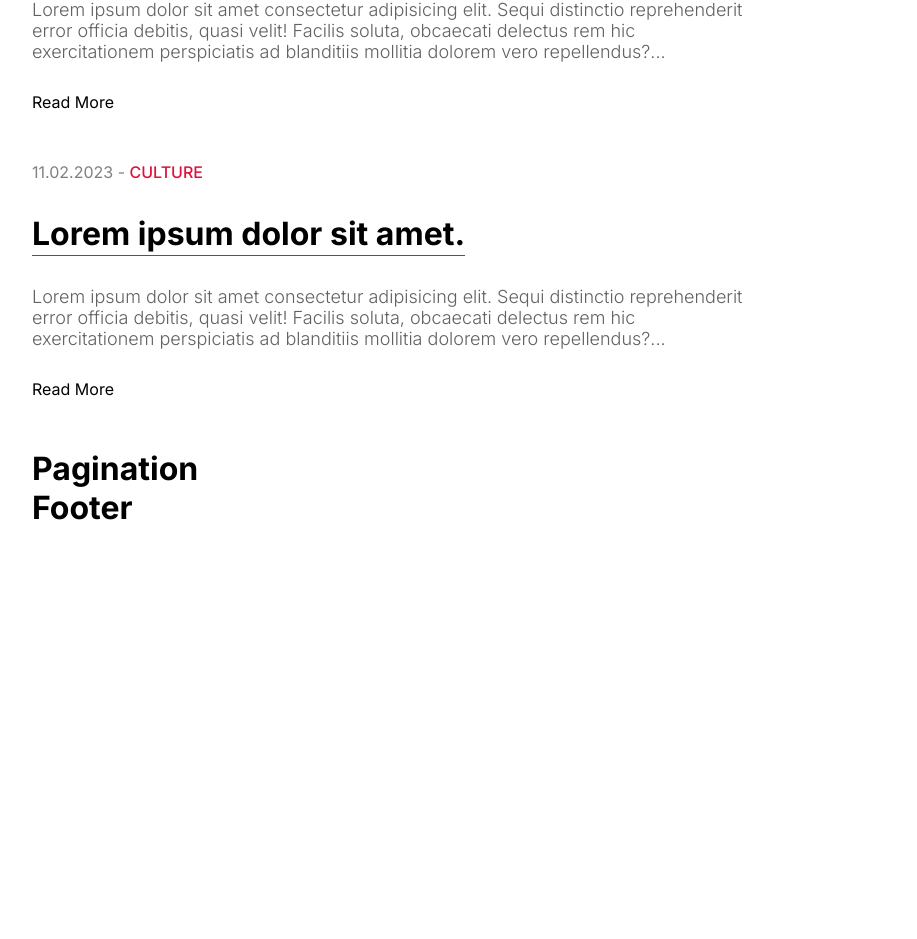
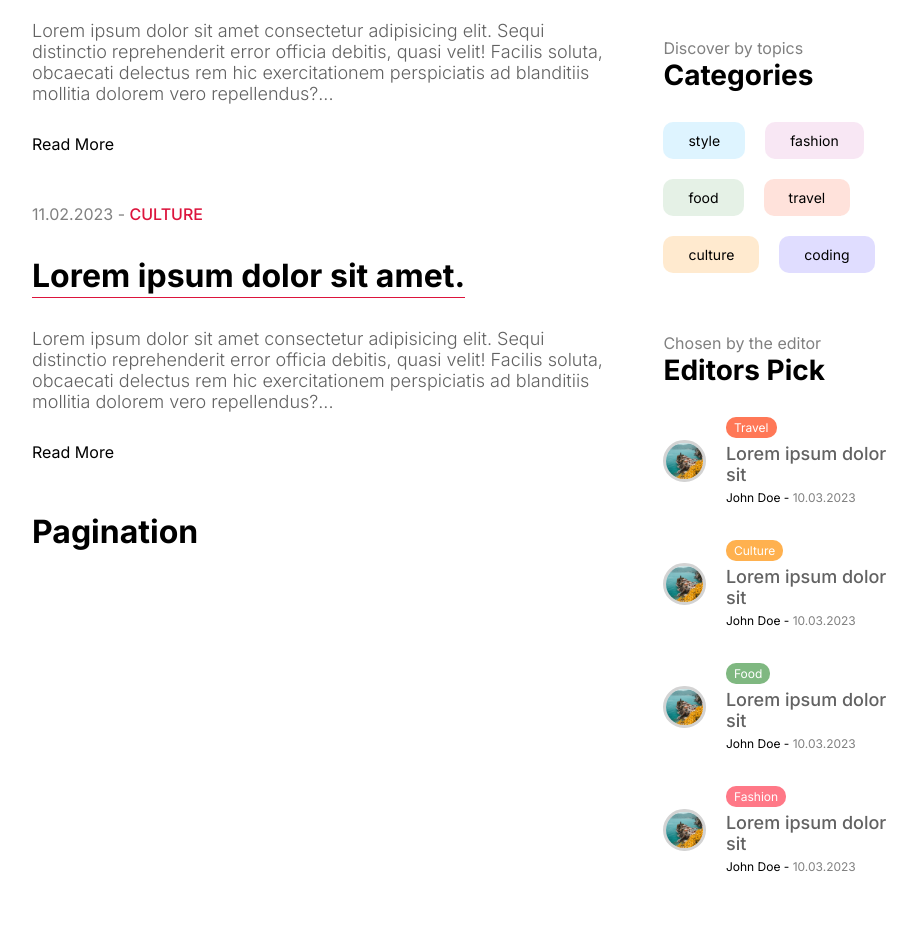
Before and after one commit to Cyber-Infernox/Seasonal-Blogs, a Next.js app in the folder my-app/: page / in a window 1280 px wide. Shown: the part 1777-2716 px from the top of the page, without its empty margins (176-1093 px from the left). Before the commit the page ends 2304 px from the top, so only its background shows below. Built offline with nearby package versions, Linux system fonts and the light colour scheme.

Commit message:
Menu added

```diff
--- a/my-app/src/components/cardList/cardList.module.css
+++ b/my-app/src/components/cardList/cardList.module.css
@@ -1,8 +1,8 @@
 .container {
   flex: 5;
+  padding-top: 50px;
 }
 
 .title {
-  margin-top: 50px;
   margin-bottom: 28px;
 }
--- a/my-app/src/components/menu/Menu.jsx
+++ b/my-app/src/components/menu/Menu.jsx
@@ -1,9 +1,24 @@
+import MenuPosts from "./menuPosts/menuPosts";
+import MenuCategories from "./menuCategories/MenuCategories";
+
+// Style
 import styles from "./menu.module.css";
 
 const Menu = () => {
   return (
-    <div>
-      <h1>Menu</h1>
+    <div className={styles.container}>
+      {/* Top */}
+      <h2 className={styles.subtitle}>{"What's hot"}</h2>
+      <h1 className={styles.title}>Most Popular</h1>
+      <MenuPosts withImage={false} />
+      {/* Middle */}
+      <h2 className={styles.subtitle}>{"Discover by topics"}</h2>
+      <h1 className={styles.title}>Categories</h1>
+      <MenuCategories />
+      {/* Lower */}
+      <h2 className={styles.subtitle}>{"Chosen by the editor"}</h2>
+      <h1 className={styles.title}>Editors Pick</h1>
+      <MenuPosts withImage={true} />
     </div>
   );
 };
--- a/my-app/src/components/menu/menu.module.css
+++ b/my-app/src/components/menu/menu.module.css
@@ -1,3 +1,14 @@
 .container {
   flex: 2;
+  margin-top: 50px;
 }
+
+.subtitle {
+  color: gray;
+  font-size: 16px;
+  font-weight: 400;
+}
+
+.title {
+  font-size: 28px;
+}
--- /dev/null
+++ b/my-app/src/components/menu/menuCategories/MenuCategories.jsx
@@ -0,0 +1,51 @@
+import Link from "next/link";
+
+// Style
+import styles from "./menuCategories.module.css";
+
+const MenuCategories = () => {
+  return (
+    <div>
+      <div className={styles.categoryList}>
+        <Link
+          className={`${styles.categoryItem} ${styles.style}`}
+          href="/blog?cat=style"
+        >
+          style
+        </Link>
+        <Link
+          className={`${styles.categoryItem} ${styles.fashion}`}
+          href="/blog?cat=fashion"
+        >
+          fashion
+        </Link>
+        <Link
+          className={`${styles.categoryItem} ${styles.food}`}
+          href="/blog?cat=food"
+        >
+          food
+        </Link>
+        <Link
+          className={`${styles.categoryItem} ${styles.travel}`}
+          href="/blog?cat=travel"
+        >
+          travel
+        </Link>
+        <Link
+          className={`${styles.categoryItem} ${styles.culture}`}
+          href="/blog?cat=culture"
+        >
+          culture
+        </Link>
+        <Link
+          className={`${styles.categoryItem} ${styles.coding}`}
+          href="/blog?cat=coding"
+        >
+          coding
+        </Link>
+      </div>
+    </div>
+  );
+};
+
+export default MenuCategories;
--- /dev/null
+++ b/my-app/src/components/menu/menuCategories/menuCategories.module.css
@@ -0,0 +1,37 @@
+.categoryList {
+  margin-top: 30px;
+  margin-bottom: 60px;
+  display: flex;
+  flex-wrap: wrap;
+  gap: 20px;
+}
+
+.categoryItem {
+  padding: 10px 25px;
+  border-radius: 10px;
+  font-size: 14px;
+}
+
+.categoryItem.style {
+  background-color: #57c4ff31;
+}
+
+.categoryItem.fashion {
+  background-color: #da85c731;
+}
+
+.categoryItem.food {
+  background-color: #7fb88133;
+}
+
+.categoryItem.travel {
+  background-color: #ff795736;
+}
+
+.categoryItem.culture {
+  background-color: #ffb04f45;
+}
+
+.categoryItem.coding {
+  background-color: #5e4fff31;
+}
--- /dev/null
+++ b/my-app/src/components/menu/menuPosts/MenuPosts.jsx
@@ -0,0 +1,82 @@
+import Image from "next/image";
+import Link from "next/link";
+
+// Style
+import styles from "./menuPosts.module.css";
+
+const MenuPosts = ({ withImage }) => {
+  return (
+    <div>
+      <div className={styles.items}>
+        <Link href="/" className={styles.item}>
+          {withImage && (
+            <div className={styles.imageContainer}>
+              <Image src="/p1.jpeg" alt="" fill className={styles.image} />
+            </div>
+          )}
+          <div className={styles.textContainer}>
+            <span className={`${styles.category} ${styles.travel}`}>
+              Travel
+            </span>
+            <h3 className={styles.postTitle}>Lorem ipsum dolor sit</h3>
+            <div className={styles.detail}>
+              <span className={styles.username}>John Doe - </span>
+              <span className={styles.date}>10.03.2023</span>
+            </div>
+          </div>
+        </Link>
+        <Link href="/" className={styles.item}>
+          {withImage && (
+            <div className={styles.imageContainer}>
+              <Image src="/p1.jpeg" alt="" fill className={styles.image} />
+            </div>
+          )}
+          <div className={styles.textContainer}>
+            <span className={`${styles.category} ${styles.culture}`}>
+              Culture
+            </span>
+            <h3 className={styles.postTitle}>Lorem ipsum dolor sit</h3>
+            <div className={styles.detail}>
+              <span className={styles.username}>John Doe - </span>
+              <span className={styles.date}>10.03.2023</span>
+            </div>
+          </div>
+        </Link>
+        <Link href="/" className={styles.item}>
+          {withImage && (
+            <div className={styles.imageContainer}>
+              <Image src="/p1.jpeg" alt="" fill className={styles.image} />
+            </div>
+          )}
+          <div className={styles.textContainer}>
+            <span className={`${styles.category} ${styles.food}`}>Food</span>
+            <h3 className={styles.postTitle}>Lorem ipsum dolor sit</h3>
+            <div className={styles.detail}>
+              <span className={styles.username}>John Doe - </span>
+              <span className={styles.date}>10.03.2023</span>
+            </div>
+          </div>
+        </Link>
+        <Link href="/" className={styles.item}>
+          {withImage && (
+            <div className={styles.imageContainer}>
+              <Image src="/p1.jpeg" alt="" fill className={styles.image} />
+            </div>
+          )}
+          <div className={styles.textContainer}>
+            <span className={`${styles.category} ${styles.fashion}`}>
+              Fashion
+            </span>
+            <h3 className={styles.postTitle}>Lorem ipsum dolor sit</h3>
+            <div className={styles.detail}>
+              <span className={styles.username}>John Doe - </span>
+              <span className={styles.date}>10.03.2023</span>
+            </div>
+          </div>
+        </Link>
+      </div>
+    </div>
+  );
+};
+
+export default MenuPosts;
--- /dev/null
+++ b/my-app/src/components/menu/menuPosts/menuPosts.module.css
@@ -0,0 +1,78 @@
+.items {
+  margin-top: 30px;
+  margin-bottom: 60px;
+  display: flex;
+  flex-direction: column;
+  gap: 35px;
+}
+
+.item {
+  display: flex;
+  align-items: center;
+  gap: 20px;
+}
+
+.imageContainer {
+  flex: 1;
+  aspect-ratio: 1/1;
+  position: relative;
+}
+
+.image {
+  border-radius: 50%;
+  border: 3px solid lightgray;
+  object-fit: cover;
+}
+
+.textContainer {
+  flex: 4;
+  display: flex;
+  flex-direction: column;
+  gap: 5px;
+}
+
+.category {
+  padding: 3px 8px;
+  border-radius: 10px;
+  font-size: 12px;
+  color: white;
+  width: max-content;
+}
+
+.category.travel {
+  background-color: #ff7857;
+}
+
+.culture {
+  background-color: #ffb14f;
+}
+
+.food {
+  background-color: #7fb881;
+}
+
+.fashion {
+  background-color: #ff7887;
+}
+
+.coding {
+  background-color: #775aec;
+}
+
+.style {
+  background-color: #789cff;
+}
+
+.postTitle {
+  font-size: 18px;
+  font-weight: 500;
+  color: var(--softTextColor);
+}
+
+.detail {
+  font-size: 12px;
+}
+
+.date {
+  color: gray;
+}
```
